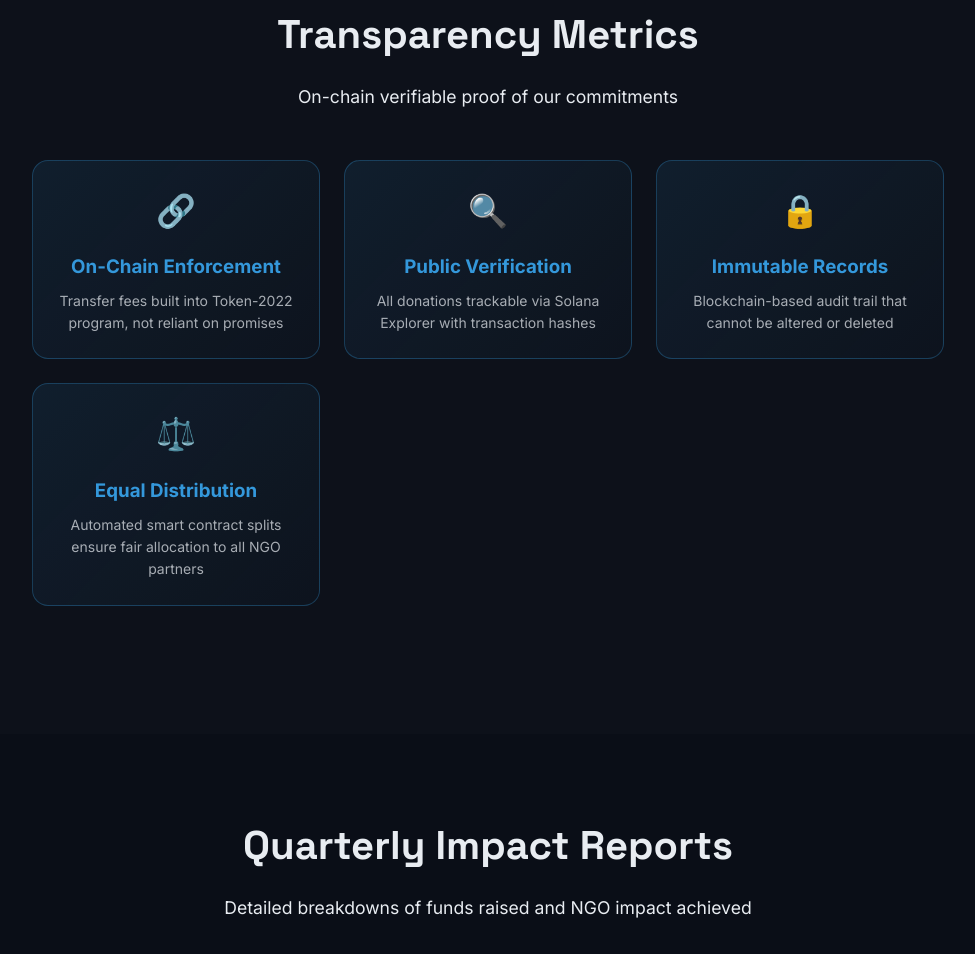
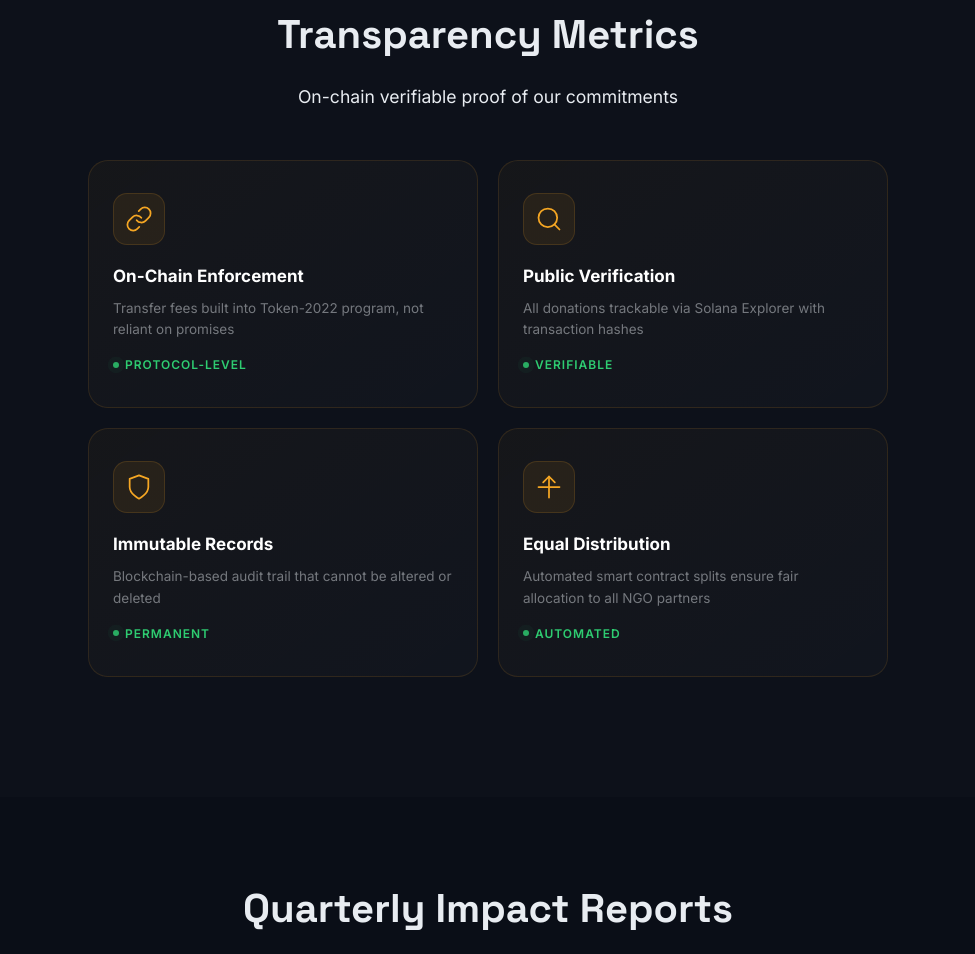
Before and after one commit to Protect-Official/protect-token, a plain HTML site: page dashboard.html in a window 1280 px wide. Shown: the part 3155-4109 px from the top of the page, without its empty margins (152-1127 px from the left). Drawn offline with Linux system fonts and the light colour scheme.

Commit message:
Redesign dashboard Transparency Metrics: SVG icons, 2x2 grid, matching Trust section style

```diff
--- a/dashboard.html
+++ b/dashboard.html
@@ -498,29 +498,41 @@
         <h2 class="dashboard-section-title reveal">Transparency Metrics</h2>
         <p class="dashboard-section-desc reveal">On-chain verifiable proof of our commitments</p>
 
-        <div class="transparency-badges">
-            <div class="transparency-badge reveal">
-                <span class="badge-icon">🔗</span>
-                <h3 class="badge-title">On-Chain Enforcement</h3>
-                <p class="badge-desc">Transfer fees built into Token-2022 program, not reliant on promises</p>
+        <div class="transparency-badges" style="display:grid;grid-template-columns:repeat(2,1fr);gap:20px;max-width:800px;margin:40px auto;">
+            <div class="transparency-badge reveal" style="background:linear-gradient(145deg,rgba(245,166,35,0.04),rgba(255,255,255,0.02));border:1px solid rgba(245,166,35,0.12);border-radius:20px;padding:32px 24px;text-align:left;position:relative;overflow:hidden;transition:all 0.4s;">
+                <div style="width:52px;height:52px;background:rgba(245,166,35,0.08);border:1px solid rgba(245,166,35,0.15);border-radius:14px;display:flex;align-items:center;justify-content:center;margin-bottom:18px;">
+                    <svg width="28" height="28" viewBox="0 0 24 24" fill="none" stroke="#F5A623" stroke-width="1.5" stroke-linecap="round" stroke-linejoin="round"><path d="M10 13a5 5 0 0 0 7.54.54l3-3a5 5 0 0 0-7.07-7.07l-1.72 1.71"/><path d="M14 11a5 5 0 0 0-7.54-.54l-3 3a5 5 0 0 0 7.07 7.07l1.71-1.71"/></svg>
+                </div>
+                <h3 class="badge-title" style="color:#fff;font-size:17px;margin-bottom:8px;">On-Chain Enforcement</h3>
+                <p class="badge-desc" style="color:rgba(232,236,241,0.65);font-size:13.5px;line-height:1.6;">Transfer fees built into Token-2022 program, not reliant on promises</p>
+                <div style="margin-top:14px;display:inline-flex;align-items:center;gap:6px;font-size:12px;font-weight:600;color:#2ECC71;text-transform:uppercase;letter-spacing:1px;"><span style="width:6px;height:6px;background:#2ECC71;border-radius:50%;display:inline-block;animation:pulse-dot 2s infinite;"></span>Protocol-Level</div>
             </div>
 
-            <div class="transparency-badge reveal reveal-d1">
-                <span class="badge-icon">🔍</span>
-                <h3 class="badge-title">Public Verification</h3>
-                <p class="badge-desc">All donations trackable via Solana Explorer with transaction hashes</p>
+            <div class="transparency-badge reveal reveal-d1" style="background:linear-gradient(145deg,rgba(245,166,35,0.04),rgba(255,255,255,0.02));border:1px solid rgba(245,166,35,0.12);border-radius:20px;padding:32px 24px;text-align:left;position:relative;overflow:hidden;transition:all 0.4s;">
+                <div style="width:52px;height:52px;background:rgba(245,166,35,0.08);border:1px solid rgba(245,166,35,0.15);border-radius:14px;display:flex;align-items:center;justify-content:center;margin-bottom:18px;">
+                    <svg width="28" height="28" viewBox="0 0 24 24" fill="none" stroke="#F5A623" stroke-width="1.5" stroke-linecap="round" stroke-linejoin="round"><circle cx="11" cy="11" r="8"/><line x1="21" y1="21" x2="16.65" y2="16.65"/></svg>
+                </div>
+                <h3 class="badge-title" style="color:#fff;font-size:17px;margin-bottom:8px;">Public Verification</h3>
+                <p class="badge-desc" style="color:rgba(232,236,241,0.65);font-size:13.5px;line-height:1.6;">All donations trackable via Solana Explorer with transaction hashes</p>
+                <div style="margin-top:14px;display:inline-flex;align-items:center;gap:6px;font-size:12px;font-weight:600;color:#2ECC71;text-transform:uppercase;letter-spacing:1px;"><span style="width:6px;height:6px;background:#2ECC71;border-radius:50%;display:inline-block;animation:pulse-dot 2s infinite;"></span>Verifiable</div>
             </div>
 
-            <div class="transparency-badge reveal reveal-d2">
-                <span class="badge-icon">🔒</span>
-                <h3 class="badge-title">Immutable Records</h3>
-                <p class="badge-desc">Blockchain-based audit trail that cannot be altered or deleted</p>
+            <div class="transparency-badge reveal reveal-d2" style="background:linear-gradient(145deg,rgba(245,166,35,0.04),rgba(255,255,255,0.02));border:1px solid rgba(245,166,35,0.12);border-radius:20px;padding:32px 24px;text-align:left;position:relative;overflow:hidden;transition:all 0.4s;">
+                <div style="width:52px;height:52px;background:rgba(245,166,35,0.08);border:1px solid rgba(245,166,35,0.15);border-radius:14px;display:flex;align-items:center;justify-content:center;margin-bottom:18px;">
+                    <svg width="28" height="28" viewBox="0 0 24 24" fill="none" stroke="#F5A623" stroke-width="1.5" stroke-linecap="round" stroke-linejoin="round"><path d="M12 22s8-4 8-10V5l-8-3-8 3v7c0 6 8 10 8 10z"/></svg>
+                </div>
+                <h3 class="badge-title" style="color:#fff;font-size:17px;margin-bottom:8px;">Immutable Records</h3>
+                <p class="badge-desc" style="color:rgba(232,236,241,0.65);font-size:13.5px;line-height:1.6;">Blockchain-based audit trail that cannot be altered or deleted</p>
+                <div style="margin-top:14px;display:inline-flex;align-items:center;gap:6px;font-size:12px;font-weight:600;color:#2ECC71;text-transform:uppercase;letter-spacing:1px;"><span style="width:6px;height:6px;background:#2ECC71;border-radius:50%;display:inline-block;animation:pulse-dot 2s infinite;"></span>Permanent</div>
             </div>
 
-            <div class="transparency-badge reveal reveal-d3">
-                <span class="badge-icon">⚖️</span>
-                <h3 class="badge-title">Equal Distribution</h3>
-                <p class="badge-desc">Automated smart contract splits ensure fair allocation to all NGO partners</p>
+            <div class="transparency-badge reveal reveal-d3" style="background:linear-gradient(145deg,rgba(245,166,35,0.04),rgba(255,255,255,0.02));border:1px solid rgba(245,166,35,0.12);border-radius:20px;padding:32px 24px;text-align:left;position:relative;overflow:hidden;transition:all 0.4s;">
+                <div style="width:52px;height:52px;background:rgba(245,166,35,0.08);border:1px solid rgba(245,166,35,0.15);border-radius:14px;display:flex;align-items:center;justify-content:center;margin-bottom:18px;">
+                    <svg width="28" height="28" viewBox="0 0 24 24" fill="none" stroke="#F5A623" stroke-width="1.5" stroke-linecap="round" stroke-linejoin="round"><line x1="12" y1="3" x2="12" y2="21"/><polyline points="17 8 12 3 7 8"/><line x1="3" y1="12" x2="21" y2="12"/></svg>
+                </div>
+                <h3 class="badge-title" style="color:#fff;font-size:17px;margin-bottom:8px;">Equal Distribution</h3>
+                <p class="badge-desc" style="color:rgba(232,236,241,0.65);font-size:13.5px;line-height:1.6;">Automated smart contract splits ensure fair allocation to all NGO partners</p>
+                <div style="margin-top:14px;display:inline-flex;align-items:center;gap:6px;font-size:12px;font-weight:600;color:#2ECC71;text-transform:uppercase;letter-spacing:1px;"><span style="width:6px;height:6px;background:#2ECC71;border-radius:50%;display:inline-block;animation:pulse-dot 2s infinite;"></span>Automated</div>
             </div>
         </div>
 
```
